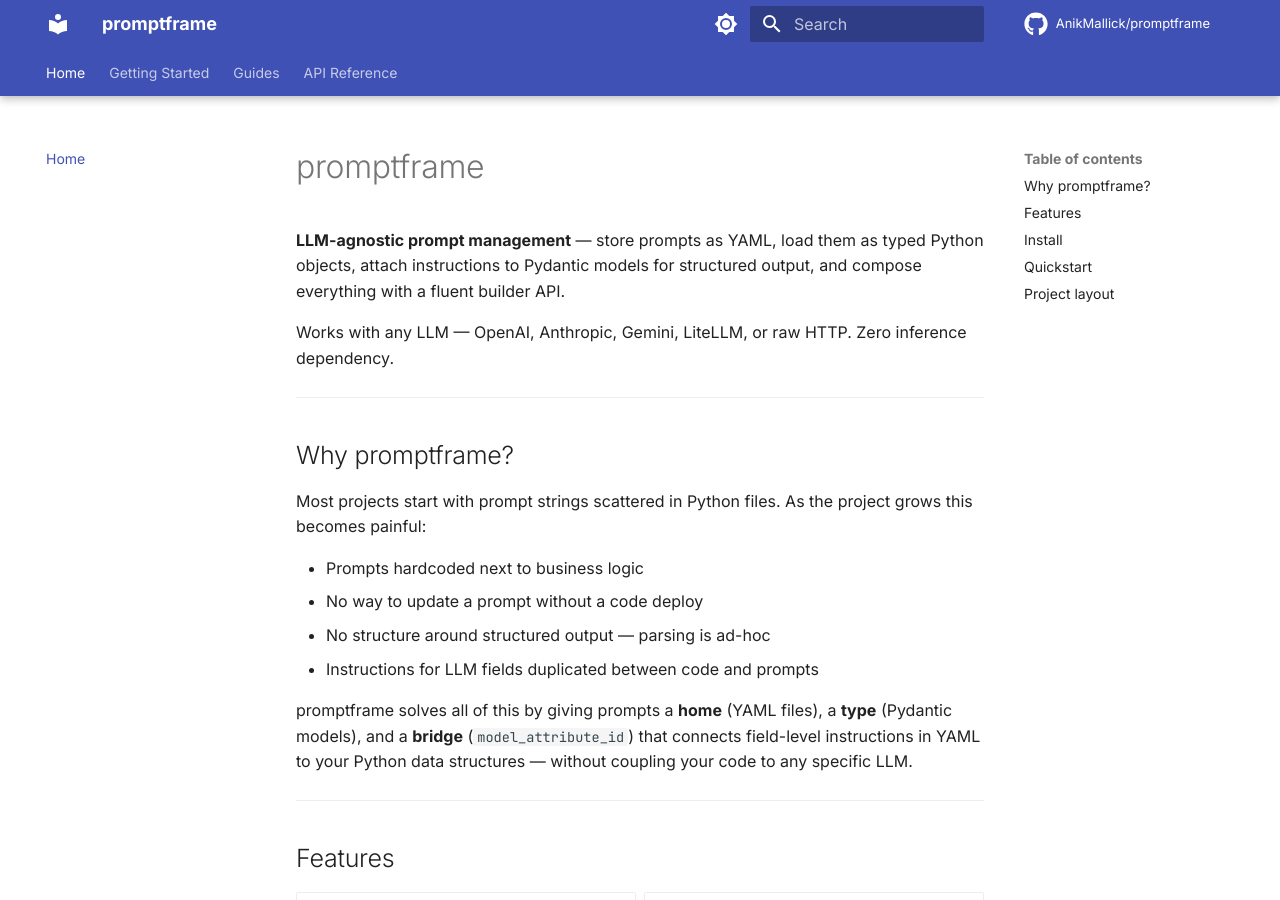
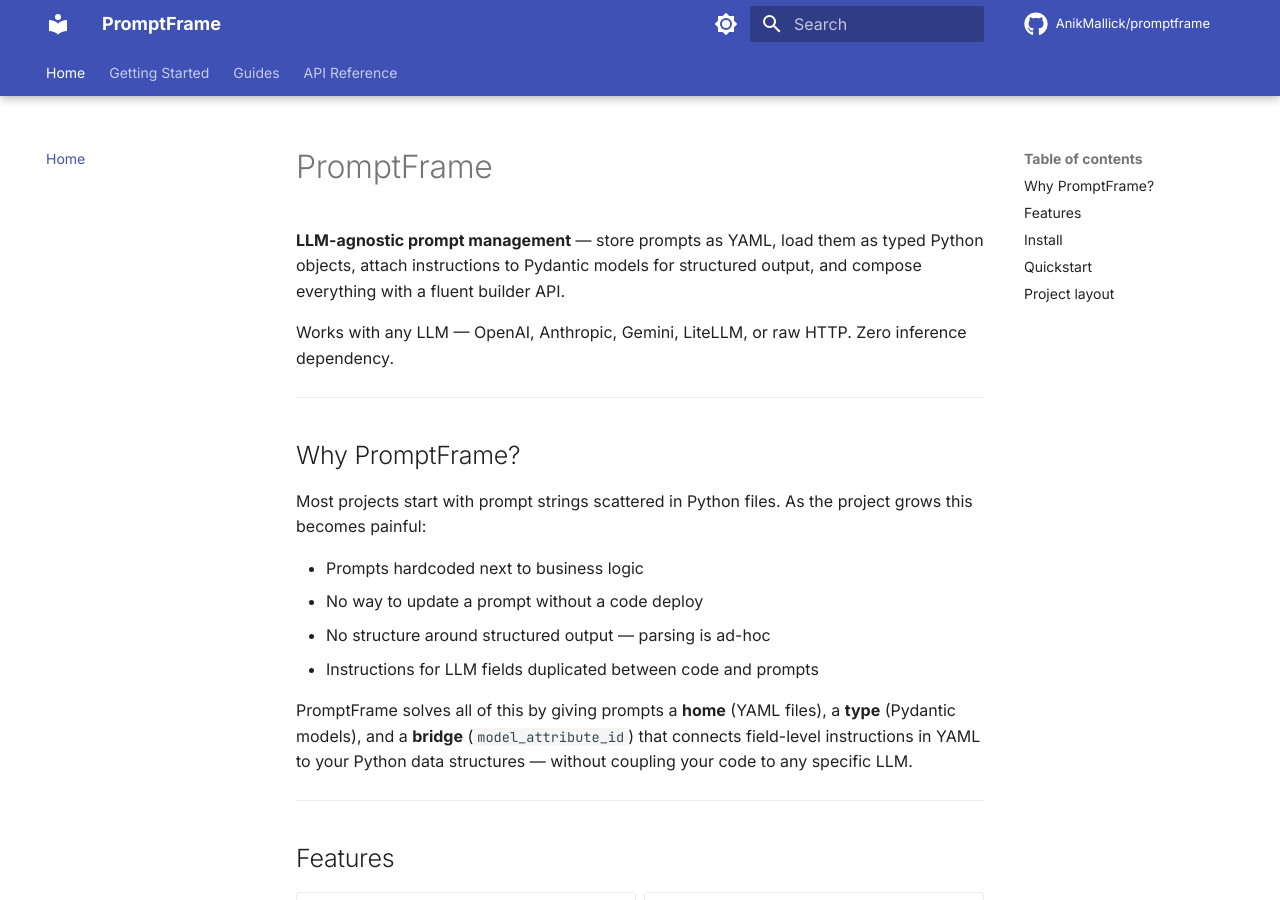
Before and after one commit to AnikMallick/promptframe, an MkDocs documentation site: the page built from docs/index.md, in a window 1280 px wide and 900 px high. Built offline with MkDocs 1.6.1 and Material for MkDocs 9.7.7, drawn with Linux system fonts in a browser that asks for light colours; comment, search, counter and statistics services are not loaded; some of the changed text lies outside the part shown.

Commit message:
updated docs and few other updates

```diff
--- a/docs/index.md
+++ b/docs/index.md
@@ -1,4 +1,4 @@
-# promptframe
+# PromptFrame
 
 **LLM-agnostic prompt management** — store prompts as YAML, load them as typed Python objects, attach instructions to Pydantic models for structured output, and compose everything with a fluent builder API.
 
@@ -6,7 +6,7 @@
 
 ---
 
-## Why promptframe?
+## Why PromptFrame?
 
 Most projects start with prompt strings scattered in Python files. As the project grows this becomes painful:
 
@@ -15,7 +15,7 @@
 - No structure around structured output — parsing is ad-hoc
 - Instructions for LLM fields duplicated between code and prompts
 
-promptframe solves all of this by giving prompts a **home** (YAML files), a **type** (Pydantic models), and a **bridge** (`model_attribute_id`) that connects field-level instructions in YAML to your Python data structures — without coupling your code to any specific LLM.
+PromptFrame solves all of this by giving prompts a **home** (YAML files), a **type** (Pydantic models), and a **bridge** (`model_attribute_id`) that connects field-level instructions in YAML to your Python data structures — without coupling your code to any specific LLM.
 
 ---
 
--- a/mkdocs.yml
+++ b/mkdocs.yml
@@ -1,6 +1,6 @@
-site_name: promptframe
+site_name: PromptFrame
 site_description: LLM-agnostic prompt management — YAML storage, typed loading, structured output, and a fluent builder API.
-site_url: https://AnikMallick.github.io/promptframe
+site_url: https://AnikMallick.github.io/promptframe/
 repo_url: https://github.com/AnikMallick/promptframe
 repo_name: AnikMallick/promptframe
 edit_uri: edit/main/docs/
```
Also changed, not shown: other parts of docs/index.md (+0 -1 lines), README.md (+8 -2 lines), docs/api/index.md (+2 -2 lines), example/skills/frontend-design/SKILL.md (renamed from skills/frontend-design/SKILL.md), img/logo.png.
